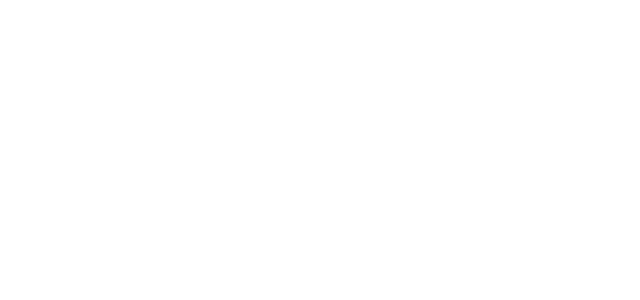
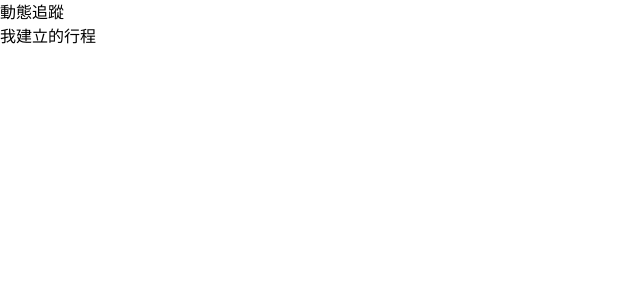
Before and after one commit to Tripfolio/TripfolioFrontEnd, a Vue app: page /activity in a window 1280 px wide. Before the commit this address had no page. Shown: the top 300 px of the page, without its empty margins (0-640 px from the left). Built offline with nearby package versions, Linux system fonts and the light colour scheme.

Commit message:
動態追蹤

```diff
--- a/src/router/index.js
+++ b/src/router/index.js
@@ -7,6 +7,7 @@ import MemberProfile from '@/views/MemberProfile.vue'
 import GoogleCalendar from "@/views/GoogleCalendar.vue";
 import EmailSettings from '@/views/EmailSettings.vue';
 import Travel from "@/views/Travel.vue";
+import UserActivity from "@/views/UserActivity.vue";
 
 const routes = [
   {
@@ -49,6 +50,11 @@ const routes = [
     name: "schedule",
     component: Travel,
   },
+    {
+    path: "/activity",
+    name: "activity",
+    component: UserActivity,
+  },
 ];
 
 const router = createRouter({
--- /dev/null
+++ b/src/views/UserActivity.vue
@@ -0,0 +1,22 @@
+<template>
+    <div>
+        <h2>動態追蹤</h2>
+
+        <section>
+            <h3>我建立的行程</h3>
+            <div class="">
+                <div v-for="travel in travels" :key="travel.id" @click="" class=""></div>
+
+            </div>
+
+        </section>
+
+    </div>
+
+</template>
+
+
+<script setup>
+
+
+</script>
```
Also changed, not shown: 2 other files (tests, documents, lock files or other folders).
